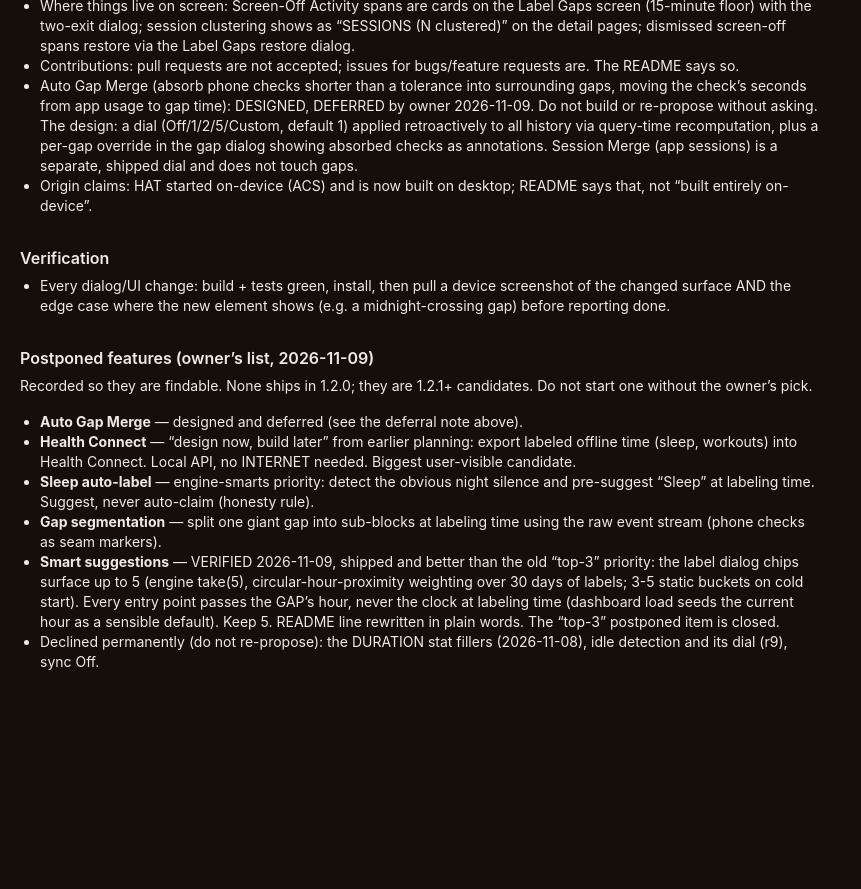
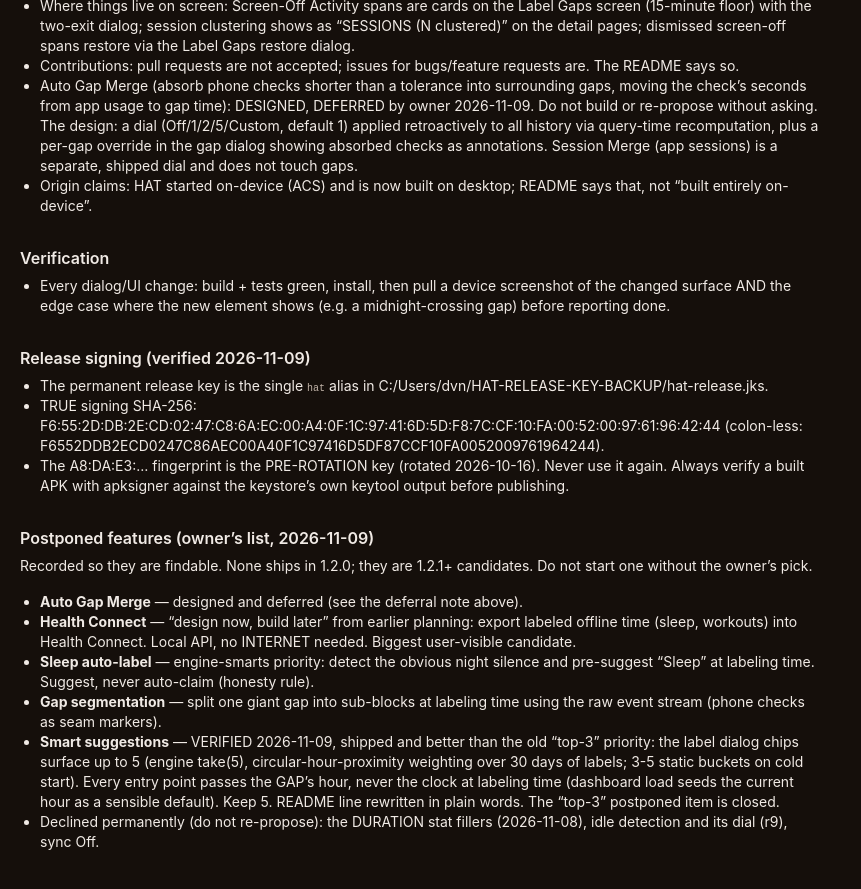
Before and after one commit to andromedvn/HAT, a Jekyll site: the page built from CONSISTENCY.md, in a window 1280 px wide and 900 px high, scrolled down 1166 px. Shown: the top 889 px of the window, without its empty margins (0-861 px from the left). Built offline with Jekyll 4.4.1, drawn with Linux system fonts in a browser that asks for light colours; our own code applies the rules of GitHub Pages for plain Markdown files; before the commit the page ends 1886 px from its top, so only the background shows below that.

Commit message:
fdroid: AllowedAPKSigningKeys corrected to the rotated key's true fingerprint
apksigner on the v1.2.0 build matched the keystore's only alias (hat,
F655...4244); the A8DA... value was the pre-rotation key recorded from
2026-09-25. The old fingerprint would have failed every F-Droid build.

```diff
--- a/CONSISTENCY.md
+++ b/CONSISTENCY.md
@@ -37,6 +37,12 @@ Standing rulings from consistency sweeps. The skill (consistent-codebase) is pro
 
 - Every dialog/UI change: build + tests green, install, then pull a device screenshot of the changed surface AND the edge case where the new element shows (e.g. a midnight-crossing gap) before reporting done.
 
+## Release signing (verified 2026-11-09)
+
+- The permanent release key is the single `hat` alias in C:/Users/dvn/HAT-RELEASE-KEY-BACKUP/hat-release.jks.
+- TRUE signing SHA-256: F6:55:2D:DB:2E:CD:02:47:C8:6A:EC:00:A4:0F:1C:97:41:6D:5D:F8:7C:CF:10:FA:00:52:00:97:61:96:42:44 (colon-less: F6552DDB2ECD0247C86AEC00A40F1C97416D5DF87CCF10FA0052009761964244).
+- The A8:DA:E3:... fingerprint is the PRE-ROTATION key (rotated 2026-10-16). Never use it again. Always verify a built APK with apksigner against the keystore's own keytool output before publishing.
+
 ## Postponed features (owner's list, 2026-11-09)
 
 Recorded so they are findable. None ships in 1.2.0; they are 1.2.1+ candidates. Do not start one without the owner's pick.
--- a/fdroid/andromedvn.heuristic.activity.tracker.yml
+++ b/fdroid/andromedvn.heuristic.activity.tracker.yml
@@ -21,7 +21,7 @@ Description: |-
 RepoType: git
 Repo: https://github.com/andromedvn/HAT.git
 Binaries: https://github.com/andromedvn/HAT/releases/download/v%v/HAT-%v.apk
-AllowedAPKSigningKeys: A8DAE3057F3AAC4AB895505C7B07E01D643AF3E25BC36ED082F2D0289D95B6EC
+AllowedAPKSigningKeys: F6552DDB2ECD0247C86AEC00A40F1C97416D5DF87CCF10FA0052009761964244
 
 Builds:
   - versionName: 1.2.0
```
